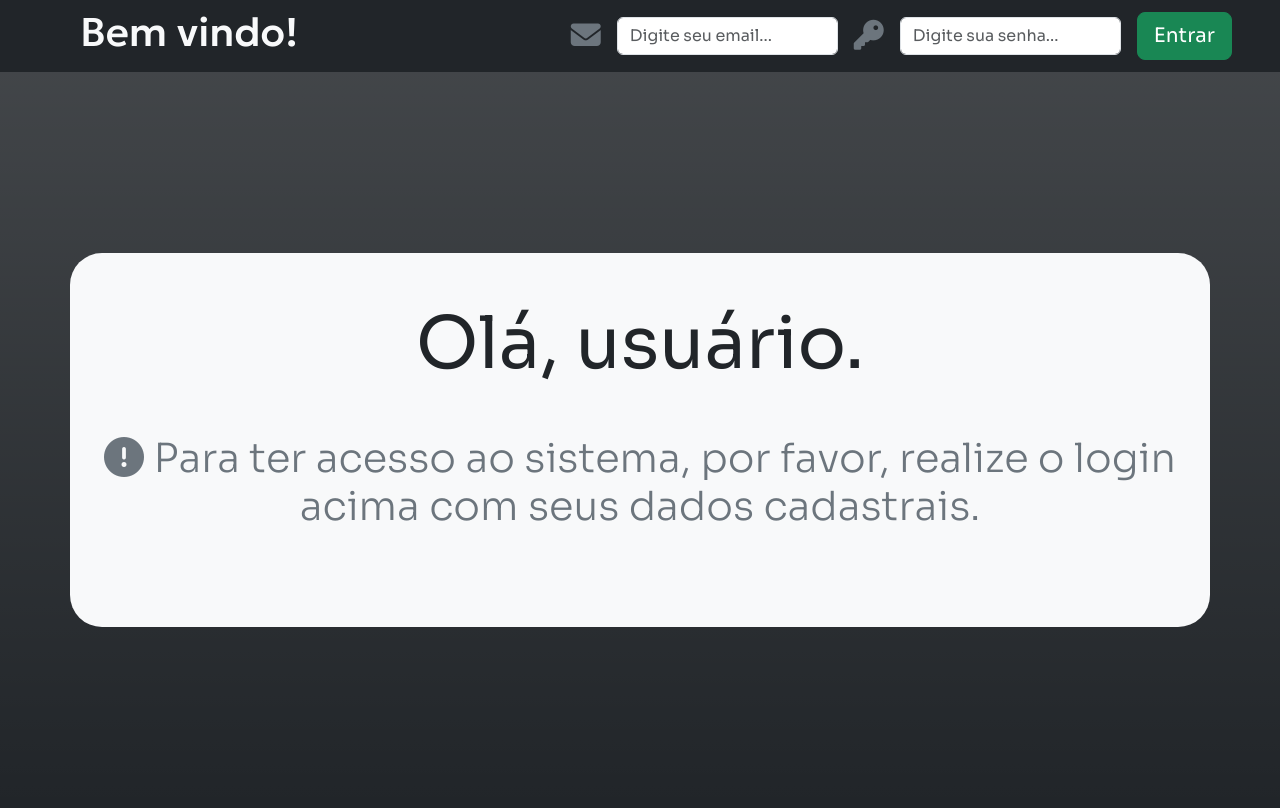
After one commit to RecheEduardo/crud-showcase, a PHP site: page /pages/Login/login.php in a window 1280 px wide. The commit adds this page. Run offline with PHP 8.4, Linux system fonts and the light colour scheme; some libraries are stand-ins or nearby versions.

Commit message:
login-elements-deploy

```diff
--- a/pages/EditUser/editUser.php
+++ b/pages/EditUser/editUser.php
@@ -56,7 +56,7 @@ $conn->close();
                         <div class="row justify-content-center">
                             <div class="col-xl-5 col-md-8">
                                 <form class="bg-white rounded shadow-5-strong p-5" action="edit.php?id=<?= $pessoa['id']?>" method="POST">
-                                    <h1 class="text-center pb-3">Editar cliente</h1>
+                                    <h1 class="text-center pb-3"><b>Editar cliente</b></h1>
                                     <hr />
                                     <div class="form-outline mb-4" data-mdb-input-init>
                                         <label class="form-label" for="pessoa[nome]">Nome</label>
--- /dev/null
+++ b/pages/Login/login.php
@@ -0,0 +1,57 @@
+<!DOCTYPE html>
+<html lang="pt-br">
+  <head>
+    <meta charset="utf-8" />
+    <meta name="viewport" content="width=device-width, initial-scale=1" />
+    <title>Fazer Login</title>
+    <link
+      rel="stylesheet"
+      href="../../node_modules/bootstrap/dist/css/bootstrap.min.css"
+    />
+    <link rel="preconnect" href="https://fonts.googleapis.com">
+    <link rel="preconnect" href="https://fonts.gstatic.com" crossorigin>
+    <link href="https://fonts.googleapis.com/css2?family=Geologica:wght@100..900&family=Sora:wght@100..800&display=swap" rel="stylesheet">
+    <link rel="stylesheet" href="https://cdnjs.cloudflare.com/ajax/libs/font-awesome/6.6.0/css/all.min.css" integrity="sha512-Kc323vGBEqzTmouAECnVceyQqyqdsSiqLQISBL29aUW4U/M7pSPA/gEUZQqv1cwx4OnYxTxve5UMg5GT6L4JJg==" crossorigin="anonymous" referrerpolicy="no-referrer" />
+    <link rel="stylesheet" href="../css/animations.css">
+    <link rel="shortcut icon" href="https://upload.wikimedia.org/wikipedia/commons/thumb/5/5b/Google_Forms_2020_Logo.svg/800px-Google_Forms_2020_Logo.svg.png" type="image/x-icon">
+    <style>
+      body{
+        font-family: 'Sora' !important;
+      }
+      .content{
+        min-height: 92svh;
+      }
+      .content-header{
+        min-height: 8svh;
+      }
+    </style>
+  </head>
+
+  <body class="hold-transition sidebar-mini bg-dark">
+    <div class="wrapper fadeInDown">
+      <div class="content-wrapper">
+        <section class="content-header bg-dark">
+          <div class="container-fluid py-2 px-5 d-flex justify-content-between align-items-center">
+            <div class="row text-center text-light">
+                <h1 style="font-family: 'Geologica';" class="fadeInDown mx-3">Bem vindo!</h1>
+            </div>
+            <form >
+                <div class="form-group d-flex gap-3 fadeInDown align-items-center">
+                    <label for="email"><i class="fa-solid fa-envelope  text-secondary" style="font-size: 30px;"></i></label>
+                    <input type="email" name="email" id="email" placeholder="Digite seu email..." class="form-control">
+                    <label for="email"><i class="fa-solid fa-key text-secondary" style="font-size: 30px;"></i></label>
+                    <input type="password" name="senha" id="senha" placeholder="Digite sua senha..." class="form-control">
+                    <input type="submit" value="Entrar" class="btn btn-lg btn-success">
+                </div>
+            </form>
+          </div>
+        </section>
+        <section class="content bg-gradient bg-dark d-flex justify-content-center align-items-center">
+          <div class="container bg-light rounded-5 p-4 py-5 popIn">
+            <h1 class="display-2 text-center"><b>Olá, usuário.</b></h1>
+            <p class="display-6 my-5 text-secondary text-center"><i class="fa-solid fa-circle-exclamation"></i> Para ter acesso ao sistema, por favor, realize o login acima com seus dados cadastrais.</p>
+          </div>
+        </section>
+      </div>
+    </div>
+</html>
```
Also changed, not shown: pages/UserList/usersList.php (+5 -8 lines).
